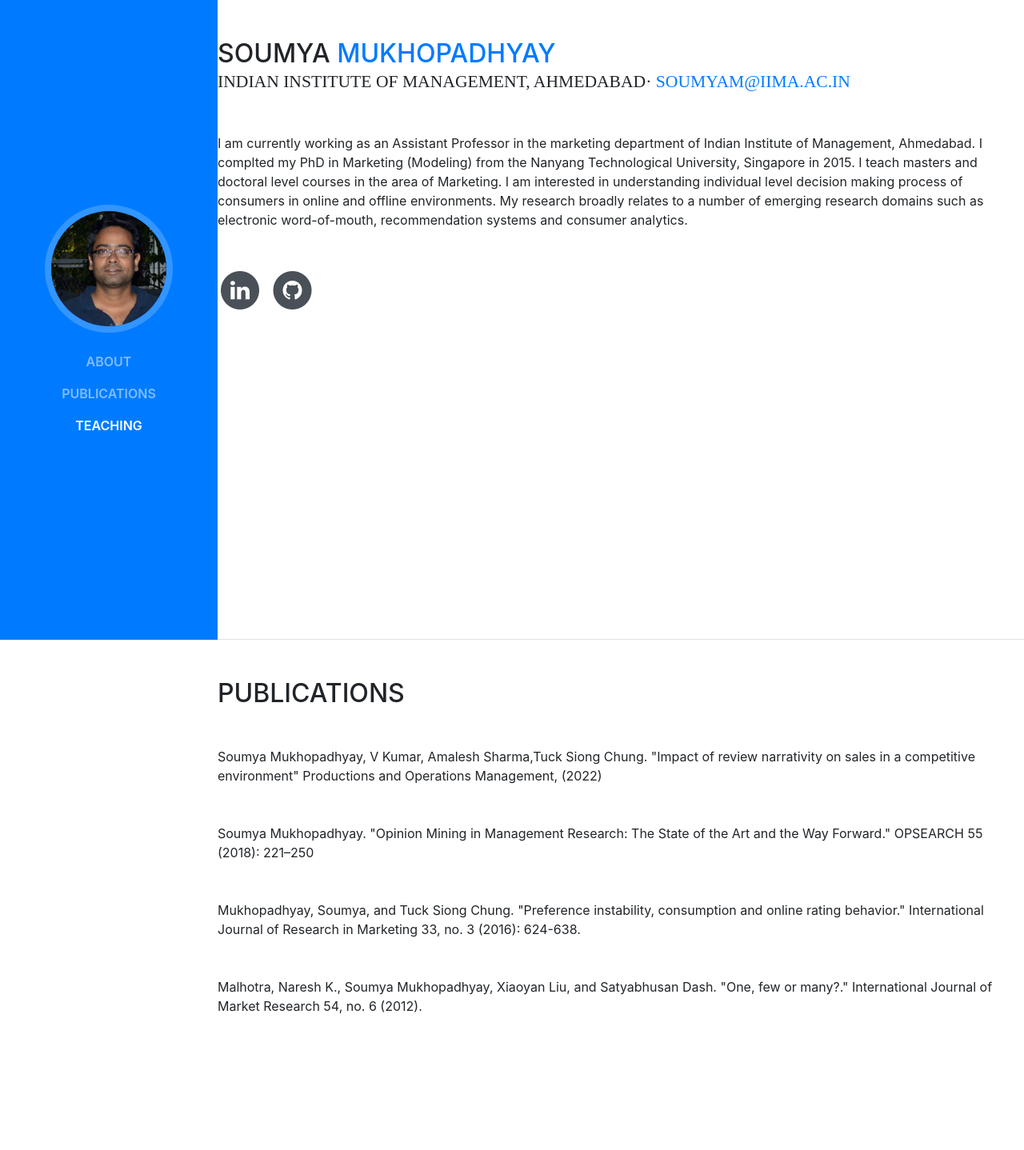
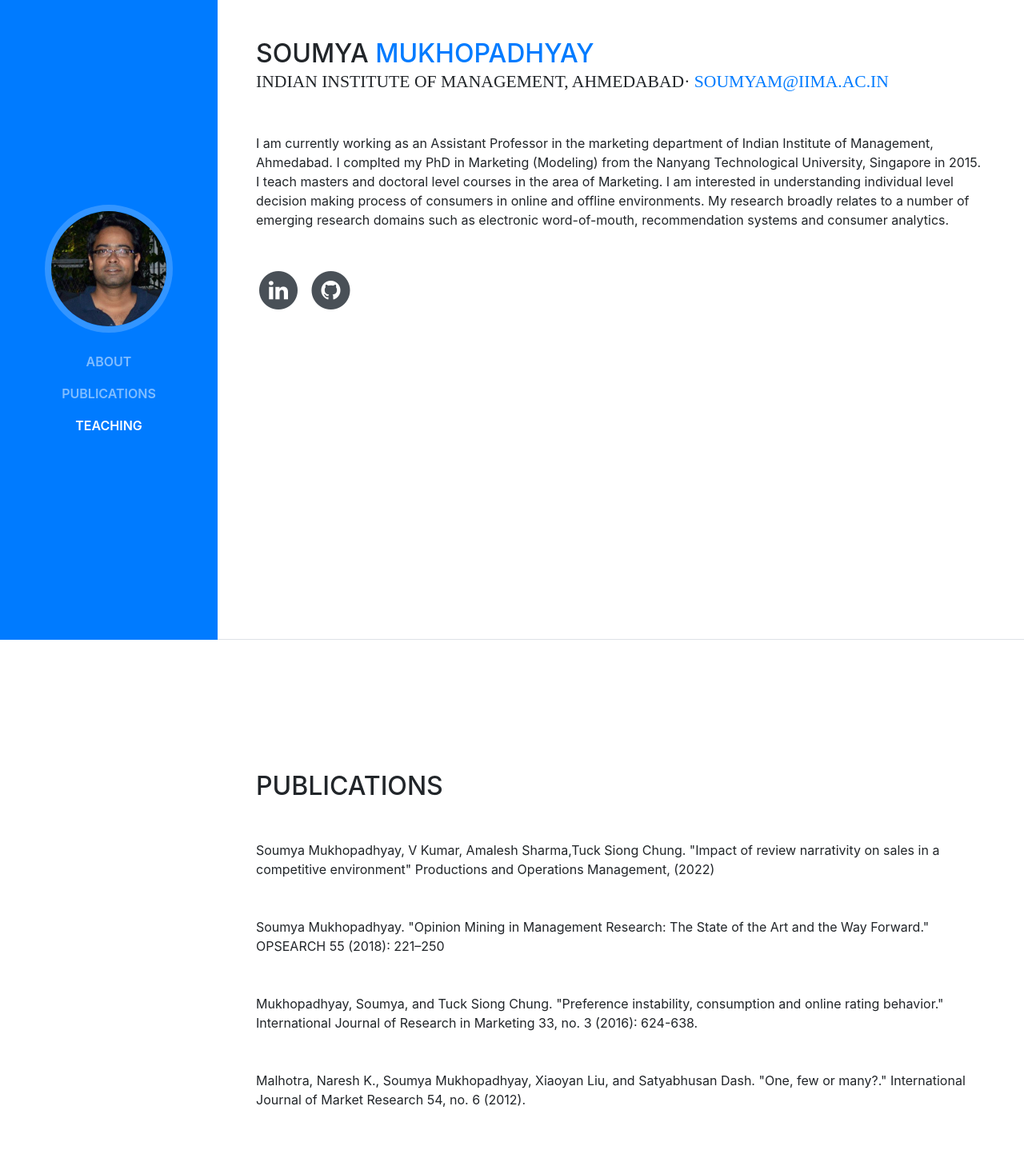
Before and after one commit to sommukh/sommukh.github.io, a website with bundled scripts: page index.html in a window 1280 px wide. Shown: the top 1438 px of the page at 80% size. Built offline with nearby package versions, Linux system fonts and the light colour scheme; a web font is replaced by a local one.

Commit message:
Update index.html

```diff
--- a/index.html
+++ b/index.html
@@ -46,7 +46,7 @@
 	  <div id="particles-js"></div>-->
       <div class="container-fluid p-0">
 
-         <section class="resume-section" id="about">
+         <section class="resume-section p-3 p-lg-5 d-flex d-column" id="about">
 
             <div class="resume-content ">
                <h2 class="mb-0">Soumya
@@ -81,7 +81,7 @@
 
 
 
-         <section class="resume-section" id="publications">
+         <section class="resume-section p-3 p-lg-5 d-flex flex-column" id="publications">
             <div class="my-auto">
                <h2 class="mb-5">Publications</h2>
 			   	<div class="resume-item d-flex flex-column flex-md-row mb-5">
@@ -110,7 +110,7 @@
             </div>
          </section>
 
-         <section class="resume-section" id="teaching">
+         <section class="resume-section p-3 p-lg-5 d-flex flex-column" id="teaching">
             <div class="my-auto">
                <h2 class="mb-5">Teaching</h2>
 			    <div class="resume-item d-flex flex-column flex-md-row mb-5">
```
